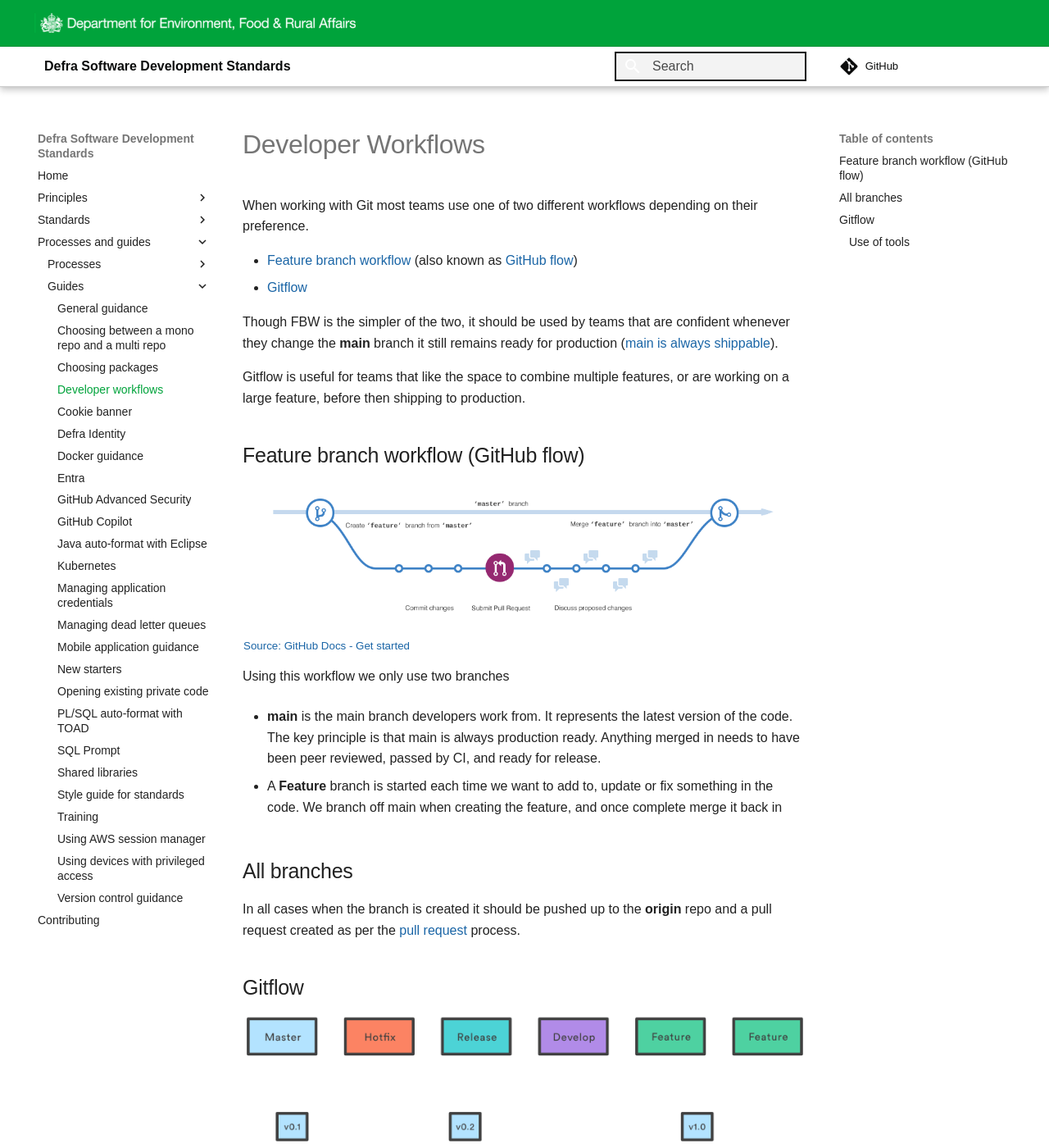
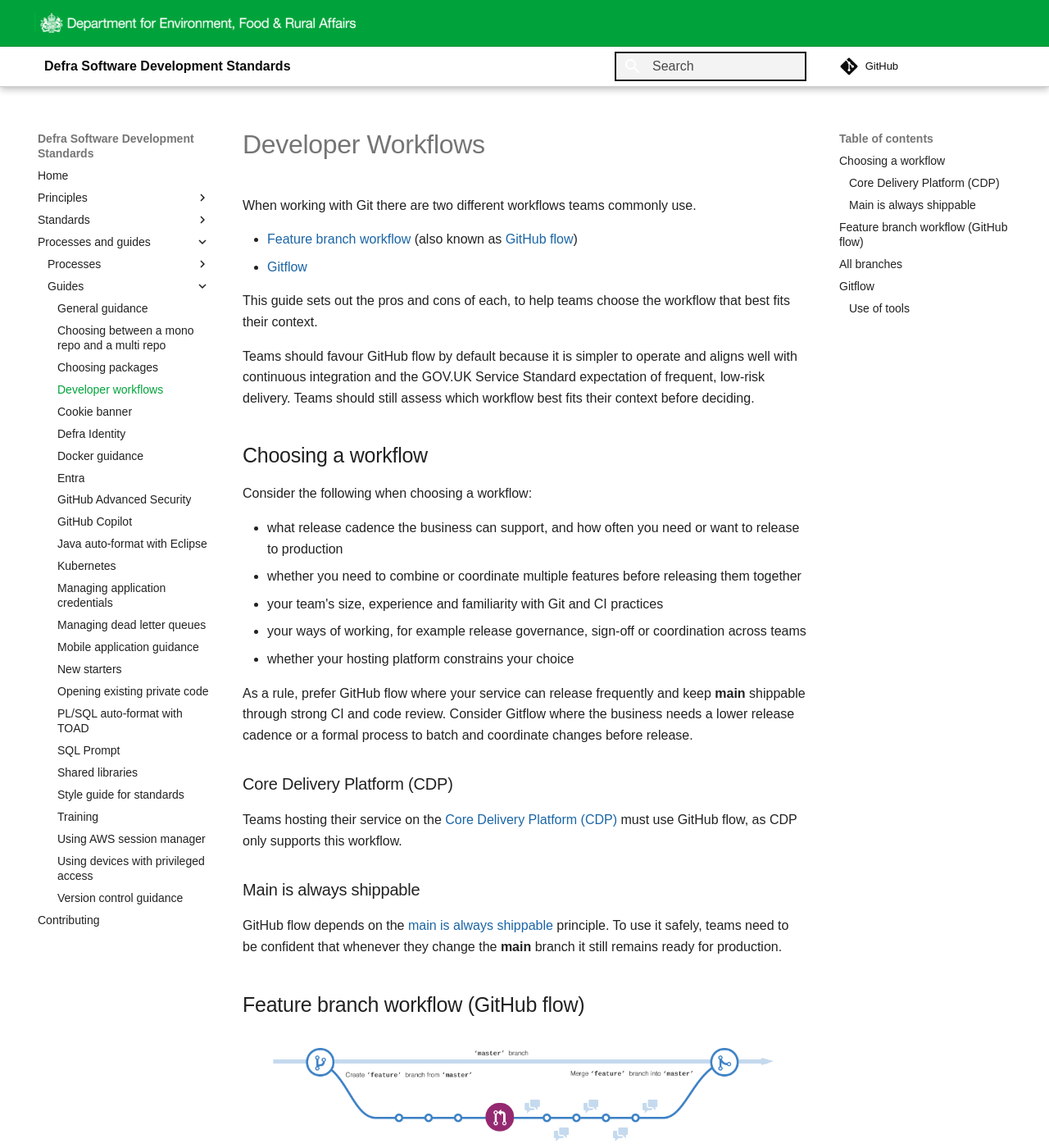
Before and after one commit to DEFRA/software-development-standards, an MkDocs documentation site: the page built from docs/guides/developer_workflows.md, in a window 1280 px wide and 1400 px high. Shown: the whole window at 82% size. Built offline with MkDocs 1.6.1 and Material for MkDocs 9.7.7, drawn with Linux system fonts in a browser that asks for light colours; some web fonts are replaced; comment, search, counter and statistics services are not loaded; some of the changed text lies outside the part shown.

Commit message:
Provide more context to help select appropriate branching strategy (#144)

```diff
--- a/docs/guides/developer_workflows.md
+++ b/docs/guides/developer_workflows.md
@@ -1,13 +1,33 @@
 # Developer Workflows
 
-When working with Git most teams use one of two different workflows depending on their preference.
+When working with Git there are two different workflows teams commonly use.
 
 - [Feature branch workflow](https://www.atlassian.com/git/tutorials/comparing-workflows/feature-branch-workflow) (also known as [GitHub flow](https://guides.github.com/introduction/flow/))
 - [Gitflow](https://www.atlassian.com/git/tutorials/comparing-workflows/gitflow-workflow)
 
-Though FBW is the simpler of the two, it should be used by teams that are confident whenever they change the **main** branch it still remains ready for production ([main is always shippable](https://github.com/DEFRA/software-development-standards/blob/main/docs/principles/coding_principles.md#main-is-always-shippable)).
+This guide sets out the pros and cons of each, to help teams choose the workflow that best fits their context.
 
-Gitflow is useful for teams that like the space to combine multiple features, or are working on a large feature, before then shipping to production.
+Teams should favour GitHub flow by default because it is simpler to operate and aligns well with continuous integration and the GOV.UK Service Standard expectation of frequent, low-risk delivery. Teams should still assess which workflow best fits their context before deciding.
+
+## Choosing a workflow
+
+Consider the following when choosing a workflow:
+
+- what release cadence the business can support, and how often you need or want to release to production
+- whether you need to combine or coordinate multiple features before releasing them together
+- your team's size, experience and familiarity with Git and CI practices
+- your ways of working, for example release governance, sign-off or coordination across teams
+- whether your hosting platform constrains your choice
+
+As a rule, prefer GitHub flow where your service can release frequently and keep **main** shippable through strong CI and code review. Consider Gitflow where the business needs a lower release cadence or a formal process to batch and coordinate changes before release.
+
+### Core Delivery Platform (CDP)
+
+Teams hosting their service on the [Core Delivery Platform (CDP)](https://portal.cdp-int.defra.cloud/documentation) must use GitHub flow, as CDP only supports this workflow.
+
+### Main is always shippable
+
+GitHub flow depends on the [main is always shippable](https://github.com/DEFRA/software-development-standards/blob/main/docs/principles/coding_principles.md#main-is-always-shippable) principle. To use it safely, teams need to be confident that whenever they change the **main** branch it still remains ready for production.
 
 ## Feature branch workflow (GitHub flow)
 
@@ -20,6 +40,23 @@ Using this workflow we only use two branches
 
 - A **Feature** branch is started each time we want to add to, update or fix something in the code. We branch off main when creating the feature, and once complete merge it back in
 
+**Pros**
+
+- simpler, with only two types of branch to manage (**main** and **Feature**)
+- creates less merge overhead, as there are fewer long-lived branches to keep in sync, so fewer conflicts
+- supports frequent, continuous delivery to production
+- easier to review, as changes tend to be small and frequent
+- simple for new starters, as there's only one branch type to learn
+- required if hosting on CDP
+
+**Cons**
+
+- relies on strong CI and review discipline, as main must always stay releasable
+- harder to batch or coordinate multiple features into a single release
+- offers no staging area separate from production
+- incomplete or risky work usually needs feature flags to keep main releasable
+- harder to support multiple versions in production at once, for example patching an older release while newer work continues
+
 ## All branches
 
 In all cases when the branch is created it should be pushed up to the **origin** repo and a pull request created as per the [pull request](../processes/pull_requests.md) process.
@@ -31,6 +68,8 @@ In all cases when the branch is created it should be pushed up to the **origin**
 
 Using this workflow it means our branches have specific uses
 
+This model can suit teams that need stronger release staging and coordination, at the cost of more branch management complexity.
+
 - **main** is the version of code that is in production (see the principle [main is always shippable](https://github.com/DEFRA/software-development-standards/blob/main/docs/principles/coding_principles.md#main-is-always-shippable))
 
 - We create a **Hotfix** branch when we need to make a change to production code because of a critical error. When finished we merge the change back into main, but also Develop
@@ -41,6 +80,22 @@ Using this workflow it means our branches have specific uses
 
 - Once we have a set of features we want to put live, we create a **Release** branch. Last minute fixes and tidying up is done on this branch and then it is merged into main (put live) and back into Develop
 
+**Pros**
+
+- supports batching or coordinating multiple features into a single release
+- provides a staging area (**Develop**) separate from production
+- gives a clear, separate path for hotfixes to production
+- better suited where a formal release or sign-off process is needed before going live
+- easier to support multiple versions in production concurrently
+
+**Cons**
+
+- more branch types to manage, with more merge overhead and conflict risk
+- extra syncing needed between **Develop** and **main**
+- slower feedback, as work sits in **Develop** before reaching production
+- more for new starters to learn, with more branch types and rules
+- not supported on CDP
+
 ### Use of tools
 
 There are a number of tools you can use to help you with gitflow, for example tools such as [Sourcetree](https://www.sourcetreeapp.com/) have support built in, and you can add support to git [via extensions](https://github.com/nvie/gitflow).
```
Also changed, not shown: docs/standards/continuous_integration.md (+2 -0 lines).
